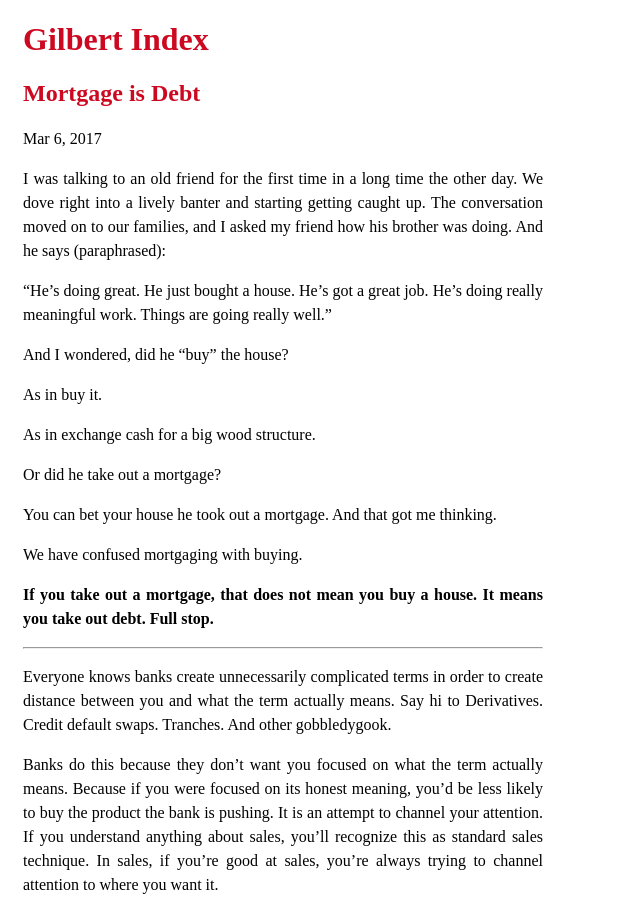
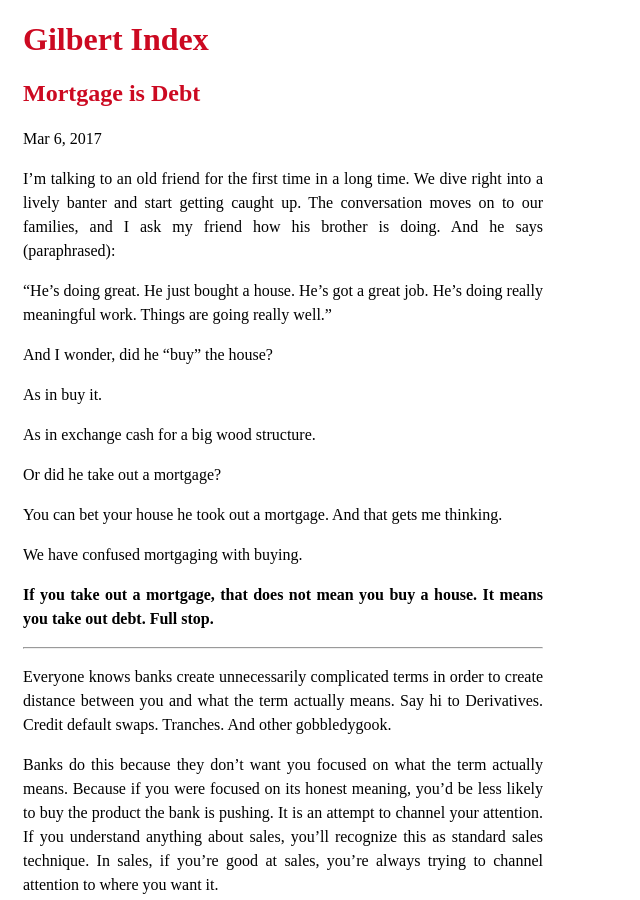
Before and after one commit to danilosierrac/gilbert-index, a Jekyll site: the page built from _posts/2017-03-06-mortgage-is-debt.md, in a window 1280 px wide and 900 px high. Shown: the whole window, without its empty margins (0-640 px from the left). Built offline with Jekyll 4.4.1, drawn with Linux system fonts in a browser that asks for light colours.

Commit message:
article: Edited Mortgage is Debt

```diff
--- a/_posts/2017-03-06-mortgage-is-debt.md
+++ b/_posts/2017-03-06-mortgage-is-debt.md
@@ -4,11 +4,11 @@ title:  "Mortgage is Debt"
 date:   2017-03-06
 permalink: /mortgage-is-debt/
 ---
-I was talking to an old friend for the first time in a long time the other day. We dove right into a lively banter and starting getting caught up. The conversation moved on to our families, and I asked my friend how his brother was doing. And he says (paraphrased):
+I'm talking to an old friend for the first time in a long time. We dive right into a lively banter and start getting caught up. The conversation moves on to our families, and I ask my friend how his brother is doing. And he says (paraphrased):
 
 “He’s doing great. He just bought a house. He's got a great job. He's doing really meaningful work. Things are going really well.”
 
-And I wondered, did he “buy” the house?
+And I wonder, did he “buy” the house?
 
 As in buy it.
 
@@ -16,7 +16,7 @@ As in exchange cash for a big wood structure.
 
 Or did he take out a mortgage?
 
-You can bet your house he took out a mortgage. And that got me thinking.
+You can bet your house he took out a mortgage. And that gets me thinking.
 
 We have confused mortgaging with buying.
 
```
